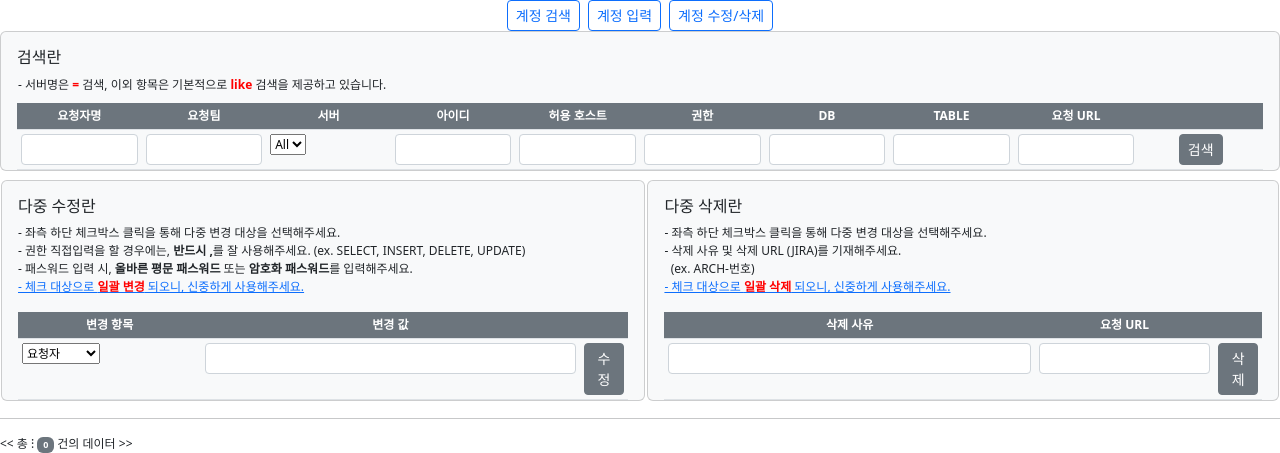
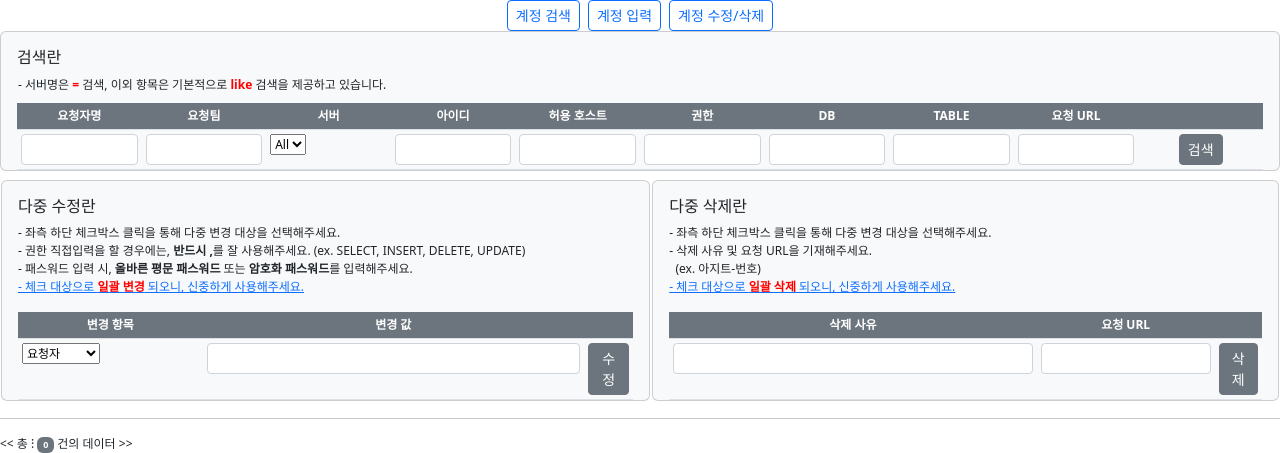
Before and after one commit to bylee5/portaldba, a Django app: page /account/ in a window 1280 px wide, after a click on "계정 수정/삭제". Shown: the part 70-523 px from the top of the page. Run offline with Django 4.2, Linux system fonts and the light colour scheme; the visitor is signed in with stand-in values (Sample User, id 1); some libraries are stand-ins or nearby versions.

Commit message:
계정 수정/삭제 수정

```diff
--- a/account/templates/account/account.html
+++ b/account/templates/account/account.html
@@ -238,8 +238,8 @@
             <div class="card card-body mt-2 bg-light callout callout-dark mb-0 pb-0">
                 <h6> 다중 삭제란</h6>
                 <a>- 좌측 하단 체크박스 클릭을 통해 다중 변경 대상을 선택해주세요.</a>
-                <a>- 삭제 사유 및 삭제 URL (JIRA)를 기재해주세요.<a>
-                <a>&nbsp;&nbsp;(ex. ARCH-번호)</a>
+                <a>- 삭제 사유 및 요청 URL을 기재해주세요.<a>
+                <a>&nbsp;&nbsp;(ex. 아지트-번호)</a>
                 <a class="mb-3">- 체크 대상으로 <font color="red"><b>일괄 삭제</b></font> 되오니, 신중하게 사용해주세요.</a>
 
                 <table class="table table-sm text-center mb-0 pb-0" style="table-layout: fixed">
```
